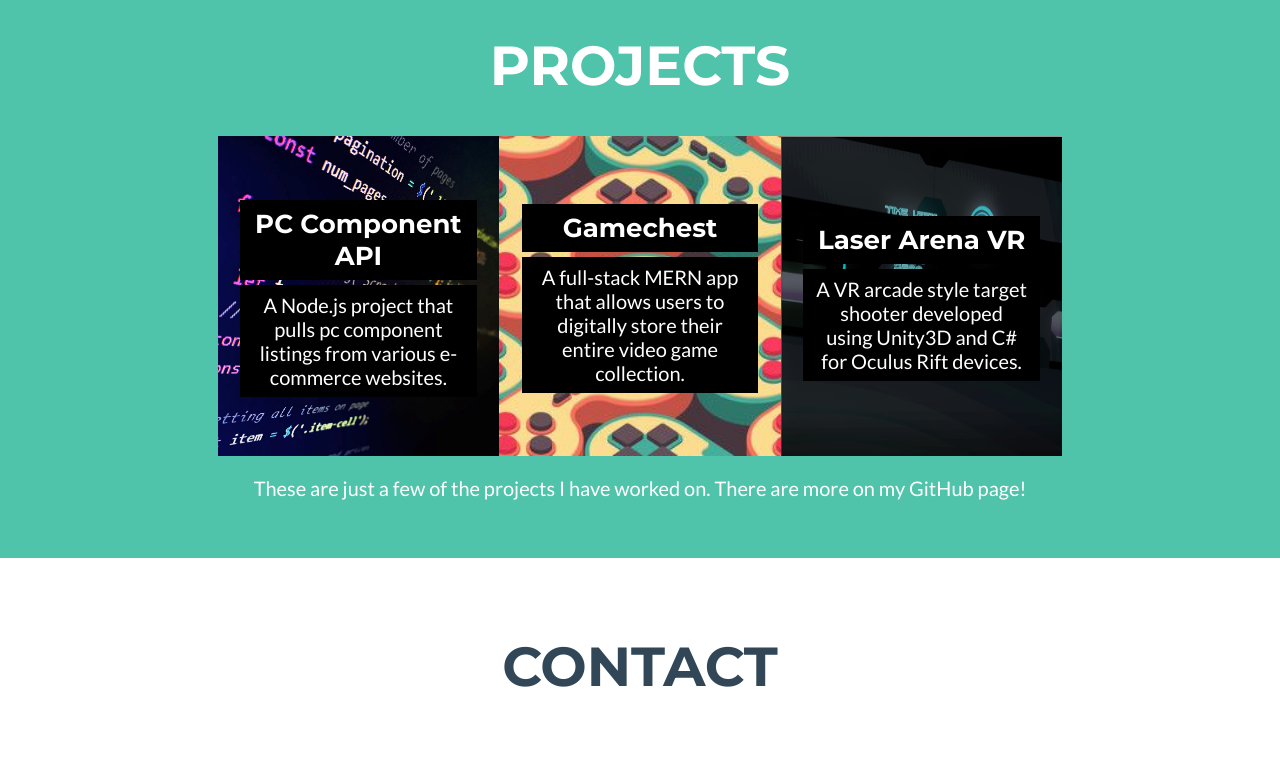
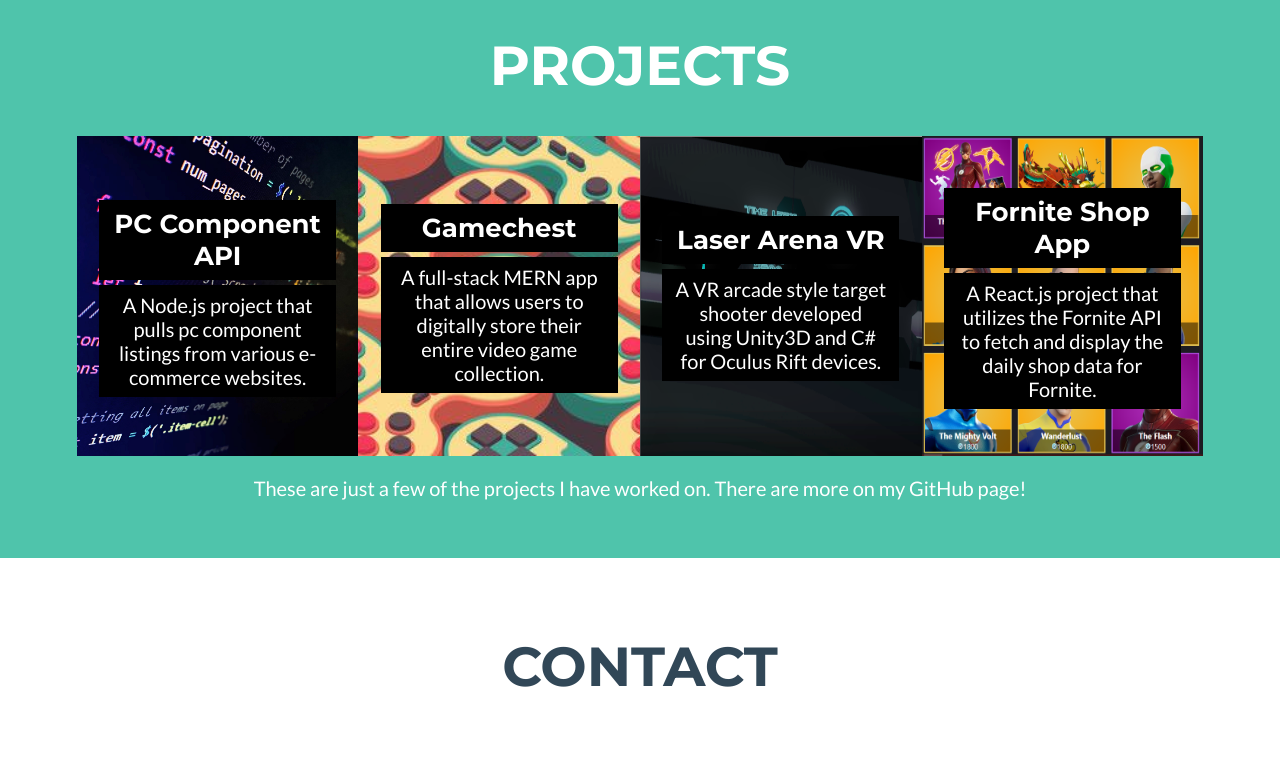
Before and after one commit to JFiedler23/JFiedler23.github.io, a plain HTML site: page index.html in a window 1280 px wide. Shown: the part 1240-2009 px from the top of the page. Drawn offline with Linux system fonts and the light colour scheme.

Commit message:
Added Fortnite Project

```diff
--- a/css/main.css
+++ b/css/main.css
@@ -152,6 +152,7 @@
 
 .project-container{
   display: flex;
+  flex-wrap: wrap;
 }
 
 .project-item{
@@ -193,6 +194,11 @@
 
 #jobsite-proj{
   background-image: url("../images/retro-gaming.jpg");
+  background-repeat: no-repeat;
+}
+
+#fn-proj{
+  background-image: url("../images/fortnite-2.png");
   background-repeat: no-repeat;
 }
 
--- a/index.html
+++ b/index.html
@@ -85,6 +85,13 @@
                 <p class="project-description">A VR arcade style target shooter developed using Unity3D and C# for Oculus Rift devices.</p>
               </div>
             </a>
+            <!-- fortnite project --->
+            <a href="https://fortnite-mini-shop.netlify.app/">
+              <div id="fn-proj" class="project-item">
+                <p class="project-title">Fornite Shop App</p>
+                <p class="project-description">A React.js project that utilizes the Fornite API to fetch and display the daily shop data for Fornite.</p>
+              </div>
+            </a>
         </div>
         <p id="project-sub">These are just a few of the projects I have worked on. There are more on my <a id="inline-a" href="https://github.com/JFiedler23">GitHub</a> page!</p>
       </div>
```
Also changed, not shown: images/fortnite-2.png (added), images/fortnite.png (added).
